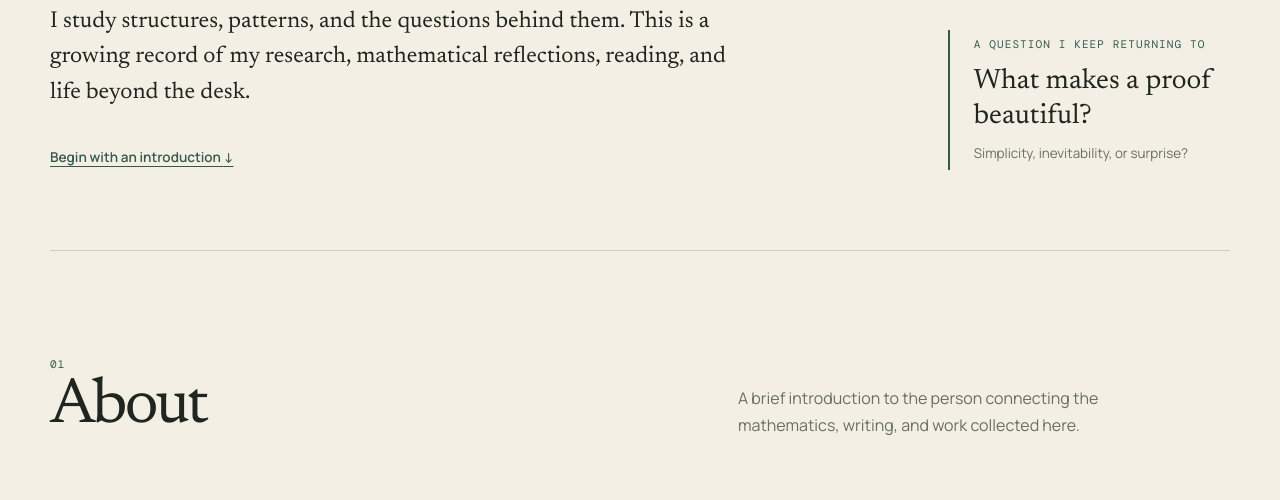
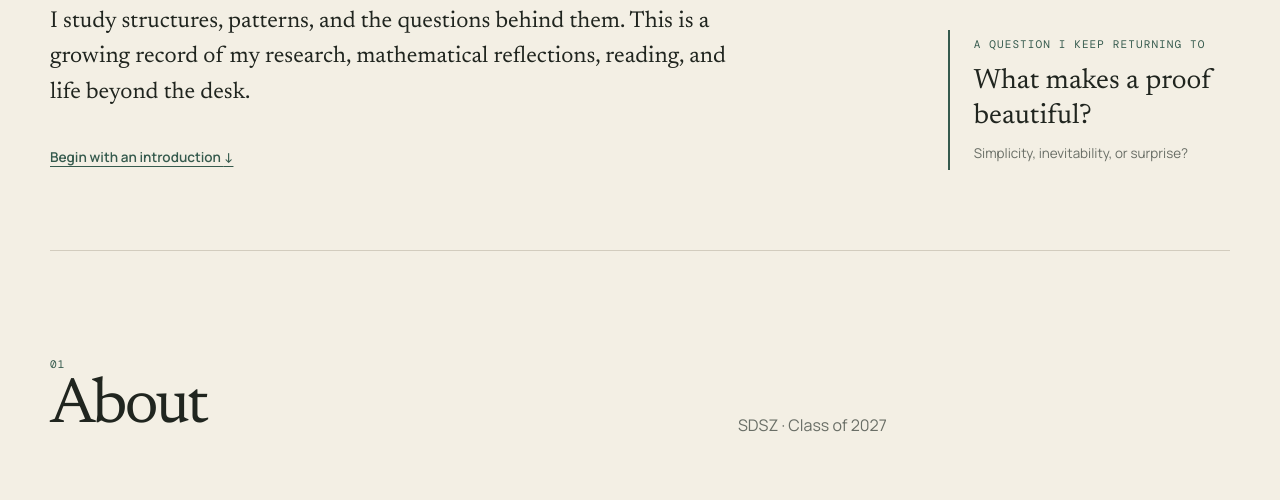
Before and after one commit to kevinxu703-ops/Kevin-personal-website, a plain HTML site: page index.html in a window 1280 px wide. Shown: the part 398-898 px from the top of the page. Drawn offline with nearby package versions, Linux system fonts and the light colour scheme; a web font is replaced by a local one.

Commit message:
Move school label into About section heading

```diff
--- a/index.html
+++ b/index.html
@@ -49,7 +49,7 @@
           <p class="section-number">01</p>
           <h2 id="about-title">About</h2>
         </div>
-        <p class="section-deck">A brief introduction to the person connecting the mathematics, writing, and work collected here.</p>
+        <p class="section-deck">SDSZ · Class of 2027</p>
       </div>
 
       <div class="about-layout">
@@ -58,7 +58,6 @@
           <small>Replace with a natural photograph</small>
         </div>
         <div class="about-copy">
-          <p class="micro-label">SDSZ · Class of 2027</p>
           <p>I'm Jiankun (Kevin) Xu, a Grade 12 student at The Experimental High School Attached to Beijing Normal University. My interests lie in mathematics and philosophy, especially model theory and the foundations of mathematics. Working through proofs led me to ask what I was trusting when I accepted their conclusions. Why do we adopt particular axioms? What does it mean for a mathematical statement to be true? These questions now guide much of my reading and writing.</p>
           <a class="text-link" href="about/index.html">More about me <span aria-hidden="true">↗</span></a>
         </div>
```
